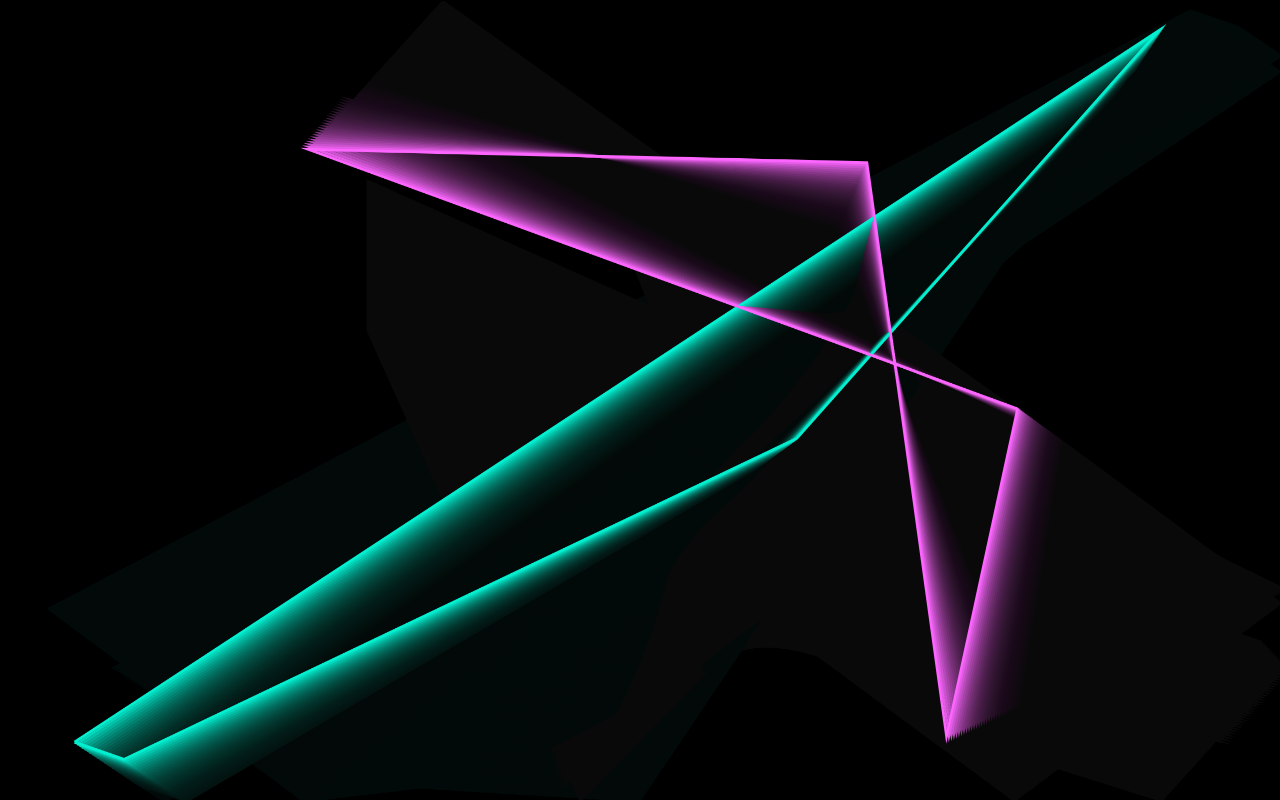
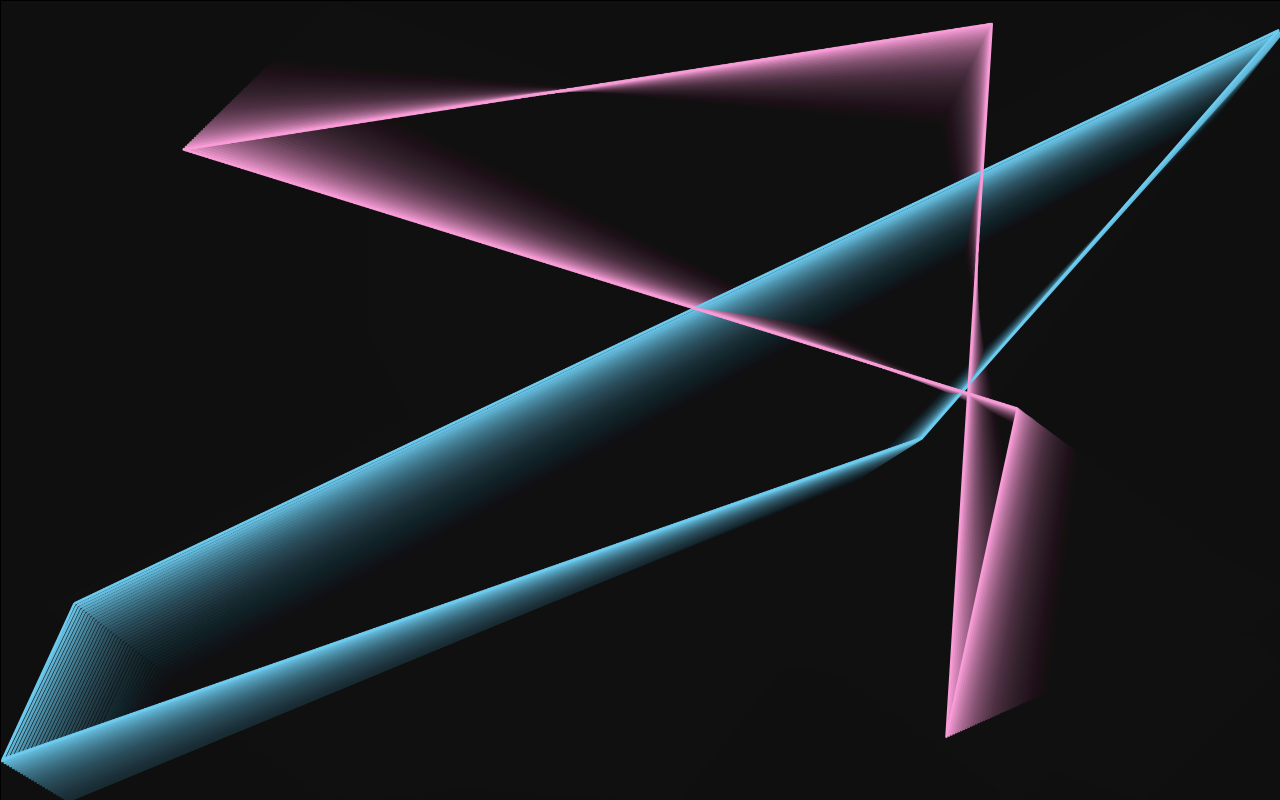
Before and after one commit to snow-cart/CoolCanvas, a plain HTML site: page index.html in a window 1280 px wide. Drawn offline with Linux system fonts and the light colour scheme; animation ran at ten frames a second.

Commit message:
fixed corners, fixed background, changed color, adjusted speed

```diff
--- a/index.css
+++ b/index.css
@@ -1,4 +1,4 @@
 * {
 	margin: 0;
-	background-color: rgb(10, 10, 10);
+	background-color: rgb(12,12,12);
 }
--- a/index.js
+++ b/index.js
@@ -41,15 +41,16 @@ document.addEventListener("DOMContentLoaded", () =>{
 
 	var c = document.getElementById("myCanvas");
 	var ctx = c.getContext("2d");
-	var cty = c.getContext("2d");
 
 	width = c.width;
 	height = c.height;
-
-	cty.rect(0, 0, 1000, 1000);
-	cty.fillStyle = "rgb(255, 255, 255, 5%)";
 	ctx.lineWidth = 5;
 
+
+	ctx.fillStyle = "rgb(15 15 15 / 100%)";
+	ctx.fillRect(0, 0, width, height);
+	ctx.fillStyle = "rgb(0 0 0 / 3%)";
+	ctx.lineJoin = "round";
 
 	document.addEventListener("click", () => {
 	drawLine(ctx, pointArr);
@@ -59,8 +60,8 @@ document.addEventListener("DOMContentLoaded", () =>{
 	let pointArrArr = [makeArr(pointCount), makeArr(pointCount)];
 
 	setInterval(() => {
-		drawLine(ctx, pointArrArr[0], strokeStyle="rgb(3 252 219 / 100%)");
-		drawLine(ctx, pointArrArr[1], strokeStyle="rgb(252 102 255 / 100%)");
+		drawLine(ctx, pointArrArr[0], strokeStyle="rgb(111 210 247 / 100%)");
+		drawLine(ctx, pointArrArr[1], strokeStyle="rgb(247 156 214 / 100%)");
 	}, 10);
 
 
@@ -68,7 +69,6 @@ document.addEventListener("DOMContentLoaded", () =>{
 
 function drawLine (ctx, pointArr=[], strokeStyle="rgb(3 252 219 / 100%)") {
 
-	ctx.fillStyle = "rgb(0 0 0 / 5%)";
 	ctx.fillRect(0, 0, width, height);
 
 	ctx.strokeStyle = strokeStyle;
@@ -91,6 +91,6 @@ function f(max, min=0) {
 function makeArr(pointCount = 4) {
 	let pointArr = [];
 	for (let i=0; i<pointCount; i++)
-		pointArr.push(new Point(f(width), f(height), f(4, 2), f(4, 2)));
+		pointArr.push(new Point(f(width), f(height), f(8, 4)/2, f(8, 4)/2));
 	return pointArr;
 }
```
